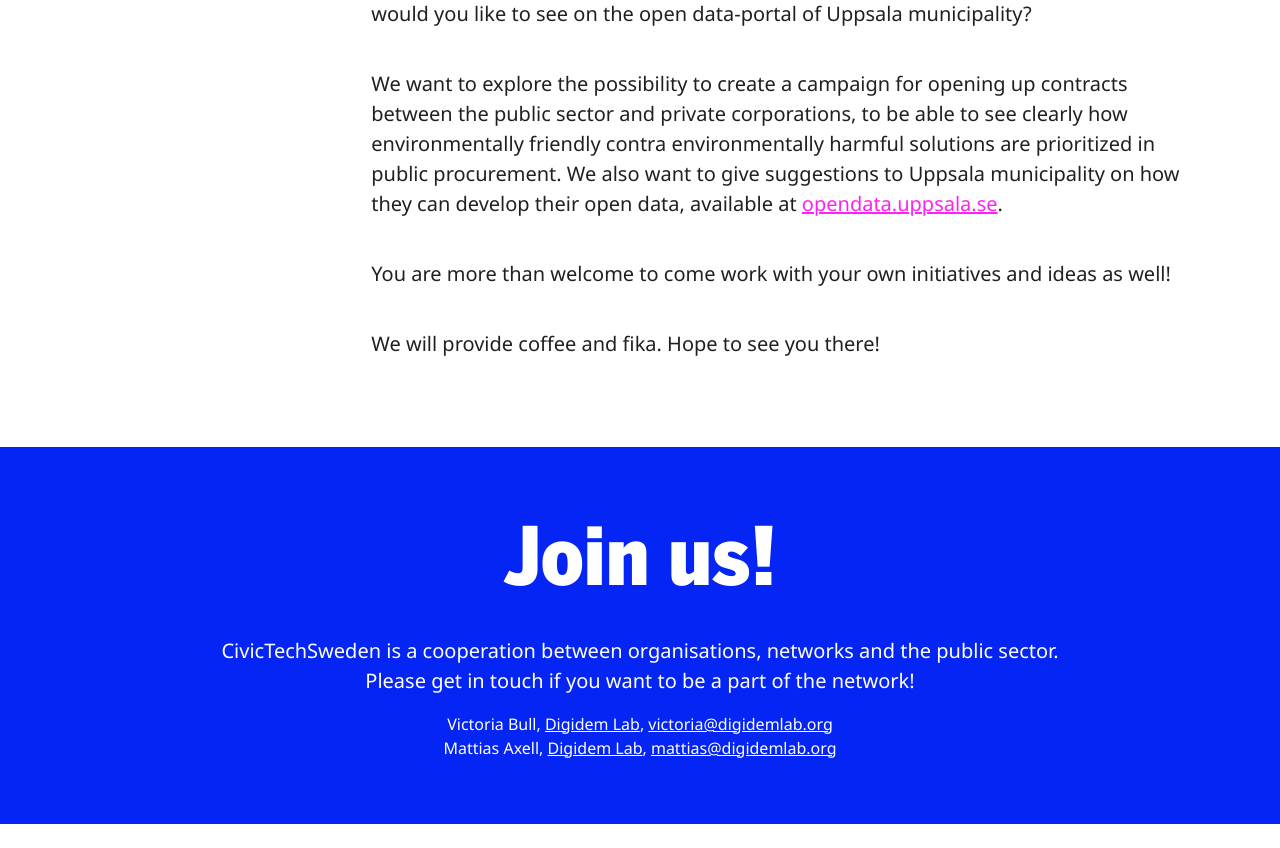
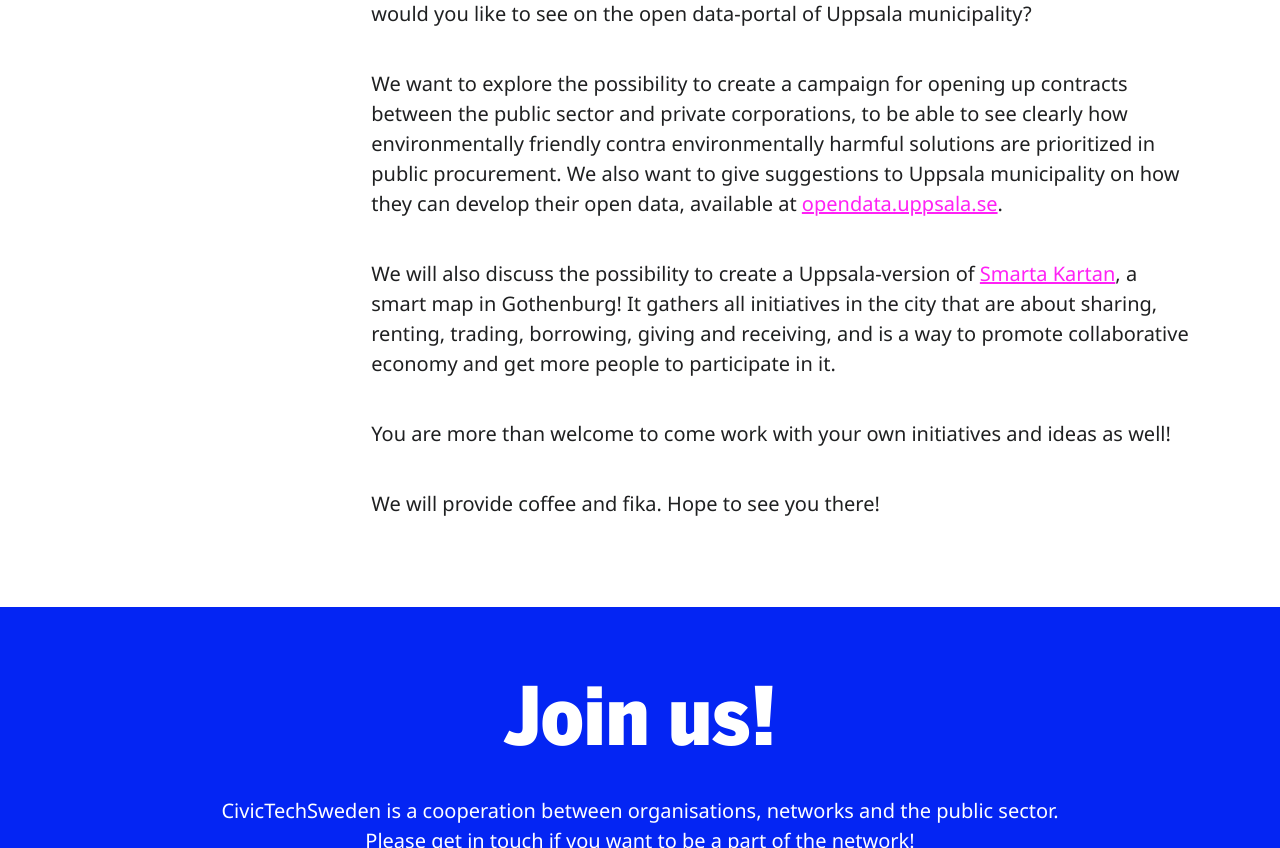
Before and after one commit to civictechsweden/civictech.se, a Jekyll site: the page built from _hackathons/meetup-1-en.md, in a window 1280 px wide and 900 px high, scrolled down 1054 px, cut to the strip 0-848 px from the top of the window. Built offline with Jekyll 4.4.1, drawn with Linux system fonts in a browser that asks for light colours; nearby versions of some CDN libraries.

Commit message:
uppdaterad om smarta kartan

```diff
--- a/_hackathons/meetup-1-en.md
+++ b/_hackathons/meetup-1-en.md
@@ -22,6 +22,8 @@ Open Data Day takes place the 3nd of March and we invite you to a meetup on Open
 
 We want to explore the possibility to create a campaign for opening up contracts between the public sector and private corporations, to be able to see clearly how environmentally friendly contra environmentally harmful solutions are prioritized in public procurement. We also want to give suggestions to Uppsala municipality on how they can develop their open data, available at <a href="http://opendata.uppsala.se/">opendata.uppsala.se</a>.
 
+We will also discuss the possibility to create a Uppsala-version of <a href="http://smartakartan.se">Smarta Kartan</a>, a smart map in Gothenburg! It gathers all initiatives in the city that are about sharing, renting, trading, borrowing, giving and receiving, and is a way to promote collaborative economy and get more people to participate in it.
+
 You are more than welcome to come work with your own initiatives and ideas as well!
 
 We will provide coffee and fika. Hope to see you there!
```
Also changed, not shown: _hackathons/meetup-1.md (+2 -0 lines).
